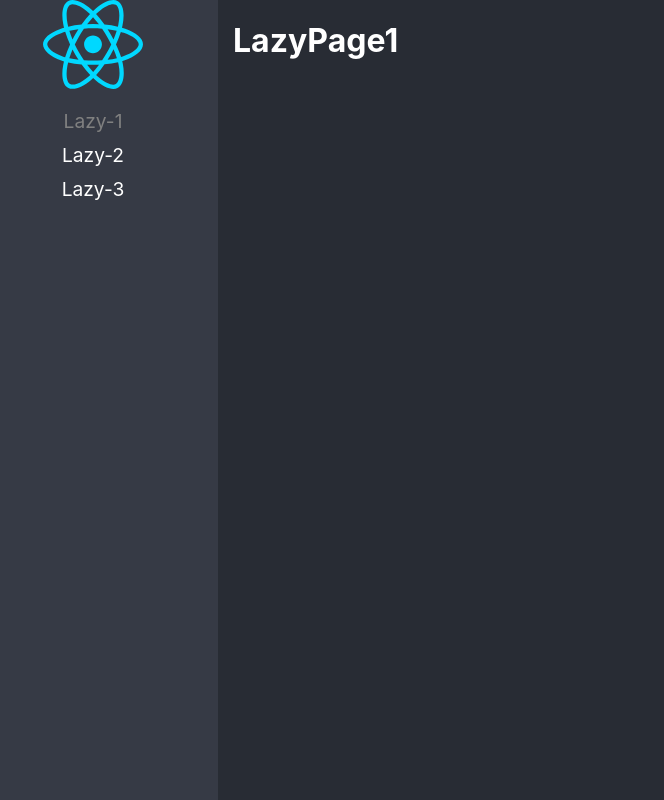
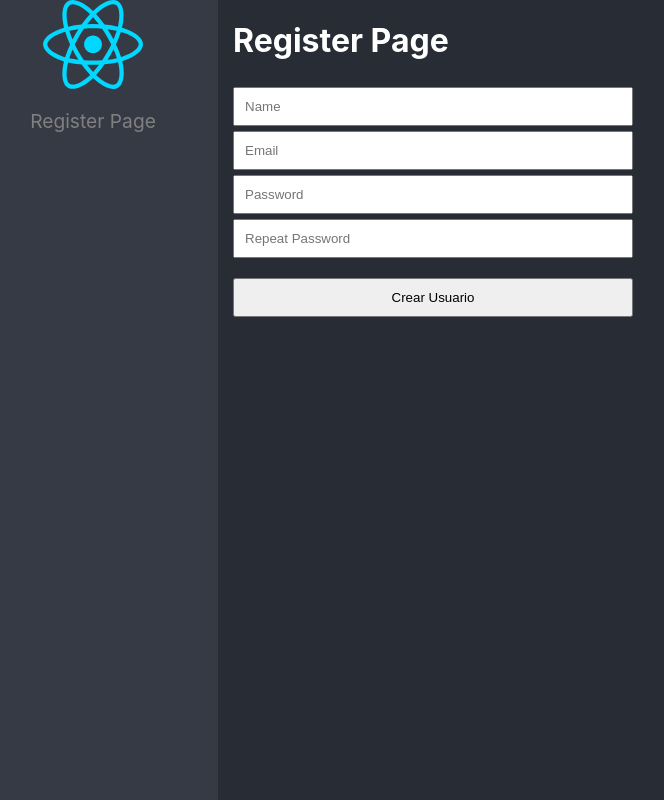
Before and after one commit to racsorazaclasobol/02-reactpro-design-patrones-componentes, a React (Vite) app: page /register in a window 1280 px wide. Before the commit this address led to /lazy1. Shown: the whole page, without its empty margins (32-696 px from the left). Built offline with nearby package versions, Linux system fonts and the light colour scheme.

Commit message:
Se crea register Page

```diff
--- /dev/null
+++ b/src/03-forms/pages/RegisterPage.tsx
@@ -0,0 +1,19 @@
+import '../styles/styles.css'
+
+export const RegisterPage = () => {
+    return (
+        <div>
+            <h1>Register Page</h1>
+
+            <form>
+                <input type="text" placeholder="Name" />
+                <input type="text" placeholder="Email" />
+                <input type="password" placeholder="Password" />
+                <input type="password" placeholder="Repeat Password" />
+
+                <button type="submit">Crear Usuario</button>
+            </form>
+
+        </div>
+    )
+}
--- a/src/routes/routes.ts
+++ b/src/routes/routes.ts
@@ -1,4 +1,5 @@
 import { lazy, LazyExoticComponent } from 'react';
+import { RegisterPage } from '../03-forms/pages/RegisterPage';
 // import { LazyPage1, LazyPage2, LazyPage3 } from '../01-lazyload';
 
 type JSXComponent = () => JSX.Element;
@@ -10,27 +11,11 @@ interface Route {
     name: string;
 }
 
-const Lazy1 = lazy( () => import('../01-lazyload/pages/LazyPage1') );
-const Lazy2 = lazy( () => import('../01-lazyload/pages/LazyPage2') );
-const Lazy3 = lazy( () => import('../01-lazyload/pages/LazyPage3') );
-
-export const routes: Route[] = [ //Clase 37
+export const routes: Route[] = [
     {
-        to: '/lazy1',
-        path: 'lazy1',
-        Component: Lazy1,
-        name: 'Lazy-1',
-    },
-    {
-        to: '/lazy2',
-        path: 'lazy2',
-        Component: Lazy2,
-        name: 'Lazy-2',
-    },
-    {
-        to: '/lazy3',
-        path: 'lazy3',
-        Component: Lazy3,
-        name: 'Lazy-3',
+        to: '/register',
+        path: '/register',
+        Component: RegisterPage,
+        name: 'Register Page',
     }
 ]
```
